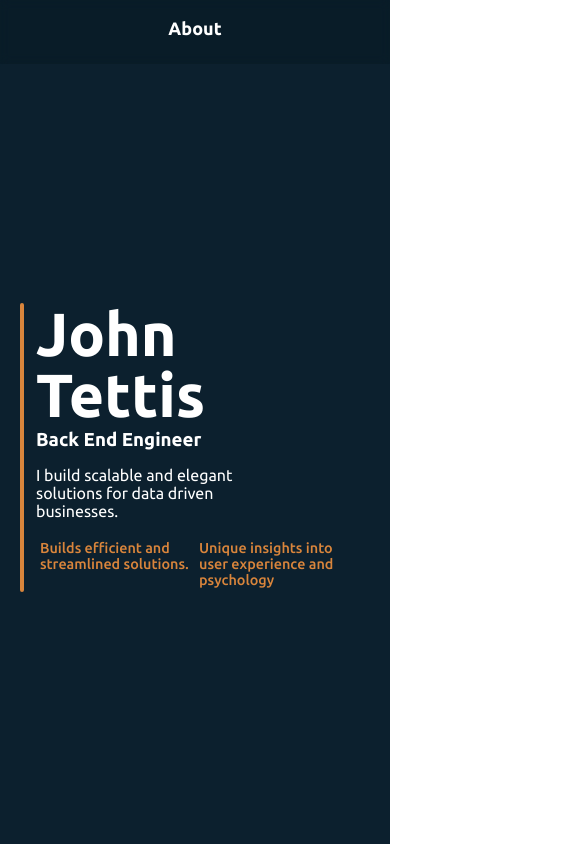
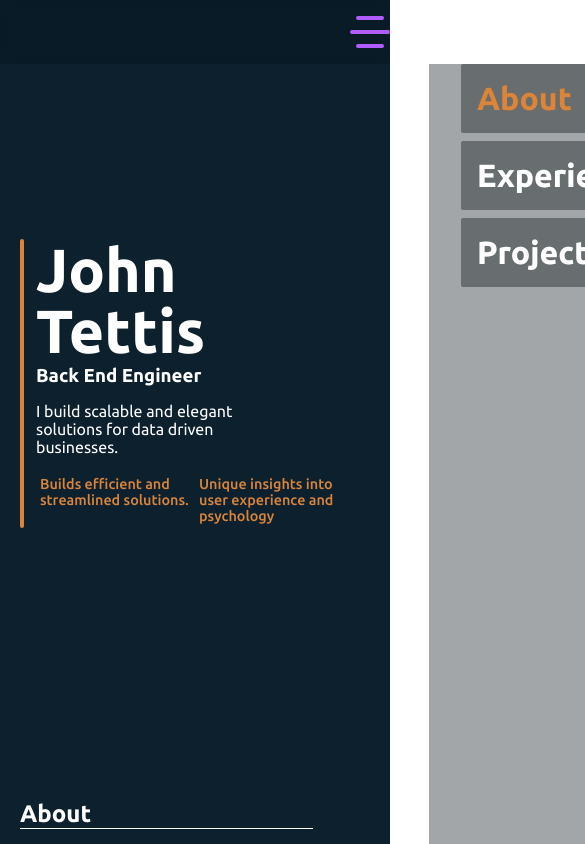
Before and after one commit to john-tettis/portfolio-updated, a React (Create React App) app: page / in a window 390 px wide. Shown: the top 844 px of the page, 585 px wide, since content can reach past the window. Built offline with nearby package versions, Linux system fonts and the light colour scheme.

Commit message:
removed mobile nab\ v and added basic foundation for one navbar to rule both realms. as it should be!

```diff
--- a/src/Components/Nav.js
+++ b/src/Components/Nav.js
@@ -1,6 +1,7 @@
 import React, { useEffect, useRef } from 'react';
 import '../styles/Nav.css'
 import useSectionObserver from './hooks/useSectionObserver';
+import Hamburger from './Utils/Hamburger';
 const Nav = ({navRefs})=>{
     const {about,experience,projects} = navRefs
     const activeSection = useSectionObserver();
@@ -19,11 +20,16 @@ const Nav = ({navRefs})=>{
 
 
     return(
+    <div className='nav-container'>
         <div className="nav desktop fade-in">
             <li> <a className={activeSection == "about" ? "active" : ""}onClick={()=>scrollTo(about)}>About</a></li>
             <li> <a className={activeSection == "experience" ? "active" : ""}onClick={()=>scrollTo(experience)}>Experience</a></li>
             <li> <a className={activeSection == "projects" ? "active" : ""}onClick={()=>scrollTo(projects)}>Projects</a></li>
         </div>
+        <Hamburger></Hamburger>
+
+    </div>
+
     )
 
 }
--- a/src/styles/Nav.css
+++ b/src/styles/Nav.css
@@ -31,36 +31,49 @@
 .active{
   color:var(--color-3)
 }
-
-.mobile-nav {
-  margin:0;
-  display:none;
+@media screen and (max-width: 1199px){
+  .nav-container{
+    display:flex;
+   justify-content:end;
     height: 4rem;
-  position:sticky;
+    position:fixed;
     top:0;
-  left:0;
+    right:0;
     z-index: 1000;
     width:100vw;
-  flex-direction: row;
-  justify-content: center;
+
     align-items: center;
     background: var(--color-2a);
     backdrop-filter: blur(5px);
 
   }
-@media screen and (max-width: 1199px){
-  .desktop{
-   display:none
+  .nav{
+    margin:0;
+    margin-top:4rem;
+    /* align-items:center; */
+    top:0;
+    left:110%;
+    height:100vh;
+    width:100vw;
+    position: absolute;
+    background: var(--color-2a);
+    backdrop-filter: blur(10px);
+    /* right:-100%; */
+  }
+  .nav.active{
+    left:0;
+  }
+  .nav li{
+    margin-left:2rem;
+    margin-right:2rem;
+    padding:1rem;
+    border-radius:2px;
+    background: var(--color-2a);
+    /* backdrop-filter: blur(30px); */
+ }
+  .nav li a{
+     font-size:2rem;
+  }
+
 
 }
-.mobile-nav{
-  display:flex;
-}
-.nav a:not(.active){
-  display:none;
-}
-.active{
-  color:white;
-}
-
-}
```
Lines whose indentation alone changed are shown as unchanged.
